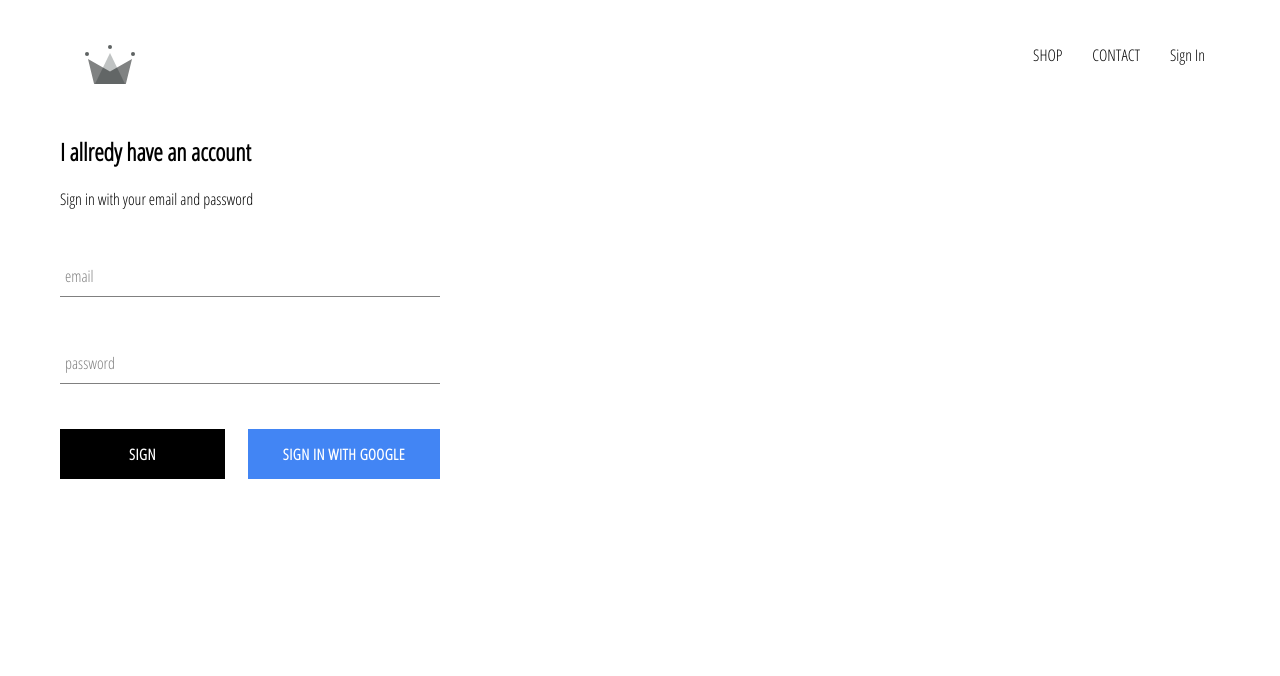
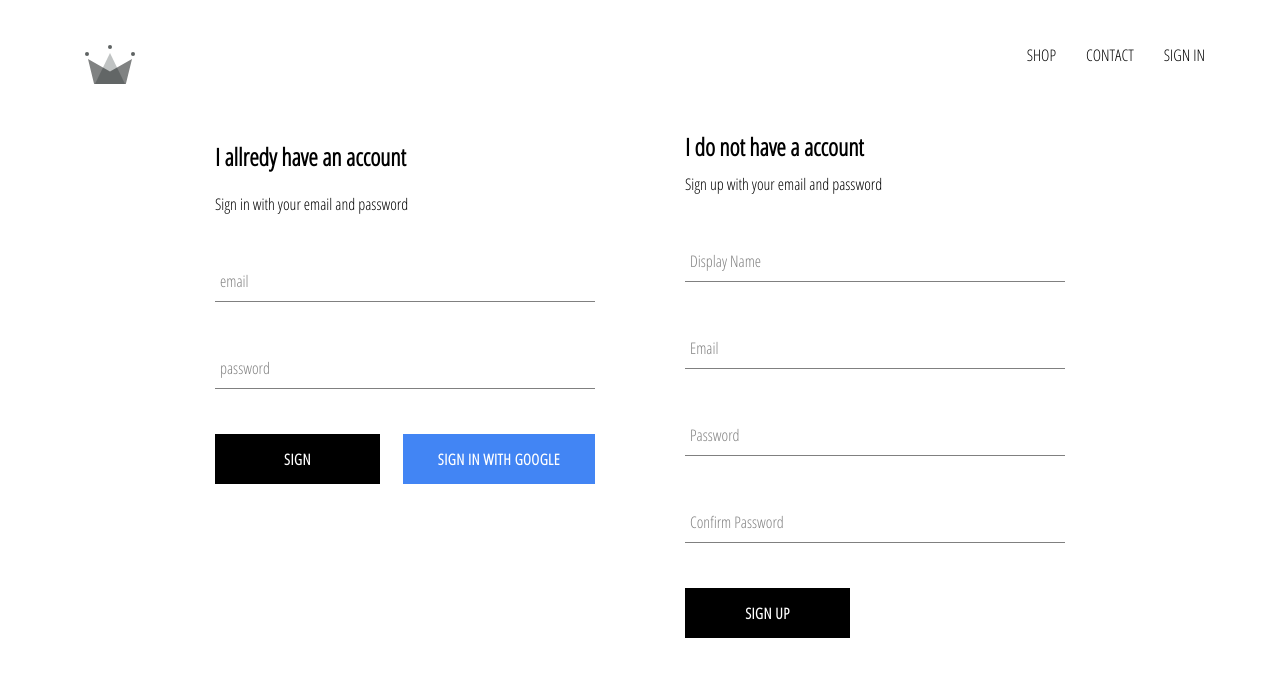
Before and after one commit to GitBartbe/crwn-clothing, a React (Create React App) app: page /signin in a window 1280 px wide. Shown: the top 676 px of the page. Built offline with nearby package versions, Linux system fonts and the light colour scheme; no server answers; a web font is replaced by a local one.

Commit message:
implemented firebase utils, included ability to store authenticated users into our firebase database'

```diff
--- a/src/App.js
+++ b/src/App.js
@@ -1,36 +1,52 @@
-import React from 'react';
-import { Routes, Route, Link,Outlet} from "react-router-dom";
-import ShopComponent from './pages/shop/shop.component'
-import './App.css';
-import HomePage from './pages/homepage/homepage.component';
-import Header from './components/header/header.component';
-import Sign from './pages/sign-in-up/sign-in-up';
-import {auth} from './firebase/firebase.utils'
-
+import React from "react";
+import { Routes, Route, Link, Outlet } from "react-router-dom";
+import ShopComponent from "./pages/shop/shop.component";
+import "./App.css";
+import HomePage from "./pages/homepage/homepage.component";
+import Header from "./components/header/header.component";
+import Sign from "./pages/sign-in-up/sign-in-up";
+import { auth, createUserProfileDocument } from "./firebase/firebase.utils";
 
 const HatsPage = () => (
   <div>
     <h1>Hats Page</h1>
   </div>
-)
+);
 
 class App extends React.Component {
   constructor() {
     super();
 
-  this.state= {
-    currentUser: null
-  }
+    this.state = {
+      currentUser: null,
+    };
   }
 
   unsubscribeFromAuth = null;
 
+  //onAuthStateChanged is a method on firebase lirbary and geting user from object returned from google auth
   componentDidMount() {
-  auth.onAuthStateChanged(user => {
-    this.setState({ currentUser: user });
-    console.log(user);
-  }) ;
- };
+    this.unsubscribeFromAuth = auth.onAuthStateChanged(async userAuth => {
+
+      if (userAuth) {
+        const userRef = await createUserProfileDocument(userAuth);
+
+        userRef.onSnapshot(snapShot => {
+
+          this.setState({
+            currentUser: {
+              id: snapShot.id,
+              ...snapShot.data()
+            }
+          }
+          );
+          console.log(this.state)
+        });
+
+      }
+      this.setState({currentUser: userAuth}) // if user is unsubscribed than user object is empty. State is cleared
+    });
+  }
 
   componentWillUnmount() {
     this.unsubscribeFromAuth();
@@ -41,18 +57,13 @@
       <div>
         <Header currentUser={this.state.currentUser} />
         <Routes>
-          <Route path='/' element={<HomePage/>}/>
-          <Route path='/shop' element={<ShopComponent/>}/>
-          <Route path='/signin' element={<Sign/>}/>
-
+          <Route path="/" element={<HomePage />} />
+          <Route path="/shop" element={<ShopComponent />} />
+          <Route path="/signin" element={<Sign />} />
         </Routes>
       </div>
-
-      )
-
+    );
   }
-
-
 }
 
 export default App;
--- a/src/components/form-input/form-input.component.jsx
+++ b/src/components/form-input/form-input.component.jsx
@@ -1,7 +1,10 @@
 import React from 'react'
 import './form-input.styles.scss'
 
+
+
 const FromInput = ({handleChange, label,...otherProps}) => {
+
   return (
     <div className='group'>
         <input className='form-input' onChange={handleChange} {...otherProps} />
--- a/src/components/header/header.component.jsx
+++ b/src/components/header/header.component.jsx
@@ -18,9 +18,9 @@
           CONTACT
         </Link>
         {
-          currentUser ? (<div className="option" onClick={() => auth.signOut()} > Sign Out </div>
+          currentUser ? (<div className="option" onClick={() => auth.signOut()} > SIGN OUT </div>
           ):(
-          <Link className="option" to="/signin" >Sign In</Link>)
+          <Link className="option" to="/signin" >SIGN IN</Link>)
         }
       </div>
     </div>
--- /dev/null
+++ b/src/components/sign-up/sign-up.jsx
@@ -0,0 +1,106 @@
+import React, { Component } from "react";
+
+import FromInput from "../form-input/form-input.component";
+import CustomButton from "../coustom-button/custom-button.component";
+import { auth, createUserProfileDocument } from "../../firebase/firebase.utils";
+import "./sign-up.styles.scss";
+
+export class SignUp extends Component {
+  constructor() {
+    super();
+
+    this.state = {
+      displayName: "",
+      email: "",
+      password: "",
+      confirmPassword: ""
+    };
+  }
+
+  handleSubmit = async (event) => {
+    event.preventDefault();
+    const { displayName, email, password, confirmPassword } = this.state;
+
+    if (password !== confirmPassword) {
+      alert("passwords don't mach'");
+      return;
+    }
+
+    try {
+      const { user } = await auth.createUserWithEmailAndPassword(
+        email,
+        password
+      );
+      await createUserProfileDocument(user, { displayName });
+
+      this.setState({
+        displayName: "",
+        email: "",
+        password: "",
+        confirmPassword: ""
+
+      });
+
+    } catch (error) {
+      console.log(error);
+    }
+  };
+
+  handleChange = (event) => {
+    const { name, value } = event.target;
+    this.setState({ [name]: value });
+  };
+
+  render() {
+    const { displayName, email, password, confirmPassword } = this.state;
+    return (
+      <div className="sign-up">
+        <h2 className="title">I do not have a account</h2>
+        <span>Sign up with your email and password</span>
+
+        <form className="sign-up-forn" onSubmit={this.handleSubmit}>
+
+          <FromInput
+            type="text"
+            name="displayName"
+            value={displayName}
+            onChange={this.handleChange}
+            label="Display Name"
+            required
+          />
+
+          <FromInput
+            type="email"
+            name="email"
+            value={email}
+            onChange={this.handleChange}
+            label="Email"
+            required
+          />
+
+          <FromInput
+            type="password"
+            name="password"
+            value={password}
+            onChange={this.handleChange}
+            label="Password"
+            required
+          />
+
+          <FromInput
+            type="password"
+            name="confirmPassword"
+            value={confirmPassword}
+            onChange={this.handleChange}
+            label="Confirm Password"
+            required
+          />
+
+          <CustomButton type="submit"> SIGN UP </CustomButton>
+        </form>
+      </div>
+    );
+  }
+}
+
+export default SignUp;
--- /dev/null
+++ b/src/components/sign-up/sign-up.styles.scss
@@ -0,0 +1,9 @@
+.sign-up {
+    display: flex;
+    flex-direction: column;
+    width: 380px;
+
+    .title {
+        margin: 10px 0;
+    }
+}
--- a/src/firebase/firebase.utils.js
+++ b/src/firebase/firebase.utils.js
@@ -1,8 +1,6 @@
-import firebase from 'firebase/compat/app';
-import 'firebase/compat/firestore'
-import 'firebase/compat/auth'
-
-
+import firebase from "firebase/compat/app";
+import "firebase/compat/firestore";
+import "firebase/compat/auth";
 
 const config = {
   apiKey: "AIzaSyBIUc-LGV6x2meDBxCBHSP_DAW6UyXDofU",
@@ -11,14 +9,48 @@
   storageBucket: "crw-clothing-fa8e0.appspot.com",
   messagingSenderId: "781927862283",
   appId: "1:781927862283:web:950fa34aa3443ed2aef70e",
-    measurementId: "G-Z05KSSW8NE"
+  measurementId: "G-Z05KSSW8NE",
 };
 
 firebase.initializeApp(config);
 
+
+//checking if user egsists in db and creating
+
+export const createUserProfileDocument = async (userAuth, additionalData) => {
+  if (!userAuth) return;
+
+  // geting back our user from firebase library
+
+  const userRef = firestore.doc(`users/${userAuth.uid}`);
+
+  const snapShot = await userRef.get();
+
+  if(!snapShot.exists) {
+    const {displayName, email} = userAuth;
+    const createAt = new Date();
+
+    try {
+      await userRef.set({
+        displayName,
+        email,
+        createAt,
+        ...additionalData
+      })
+    } catch(error){
+      console.log(error.message);
+    }
+
+  }
+return userRef;
+};
+
 export const auth = firebase.auth();
 export const firestore = firebase.firestore();
 
+// Setting up provider as google, then  setCustomParameters sending a pop up
+// and on the end creating function signInWidthGoogle
+
 const provider = new firebase.auth.GoogleAuthProvider();
-  provider.setCustomParameters({prompt: 'select_account'});
-  export const signInWithGoogle = ()=> (auth.signInWithPopup(provider));
+provider.setCustomParameters({ prompt: "select_account" });
+export const signInWithGoogle = () => auth.signInWithPopup(provider);
--- a/src/pages/sign-in-up/sign-in-up.jsx
+++ b/src/pages/sign-in-up/sign-in-up.jsx
@@ -1,10 +1,12 @@
 import React from 'react'
 import SignIn from '../../components/sign-in/sign-in.component'
+import SignUp from '../../components/sign-up/sign-up'
 import './sign-in-up.styles.scss'
 const Sign = () => {
   return (
     <div className='sign-in-up'>
       <SignIn />
+      <SignUp />
     </div>
   )
 }
--- a/src/pages/sign-in-up/sign-in-up.styles.scss
+++ b/src/pages/sign-in-up/sign-in-up.styles.scss
@@ -0,0 +1,6 @@
+.sign-in-up {
+    width: 850px;
+    display: flex;
+    justify-content: space-between;
+    margin: 30px auto;
+}
```
Lines whose indentation alone changed are shown as unchanged.
